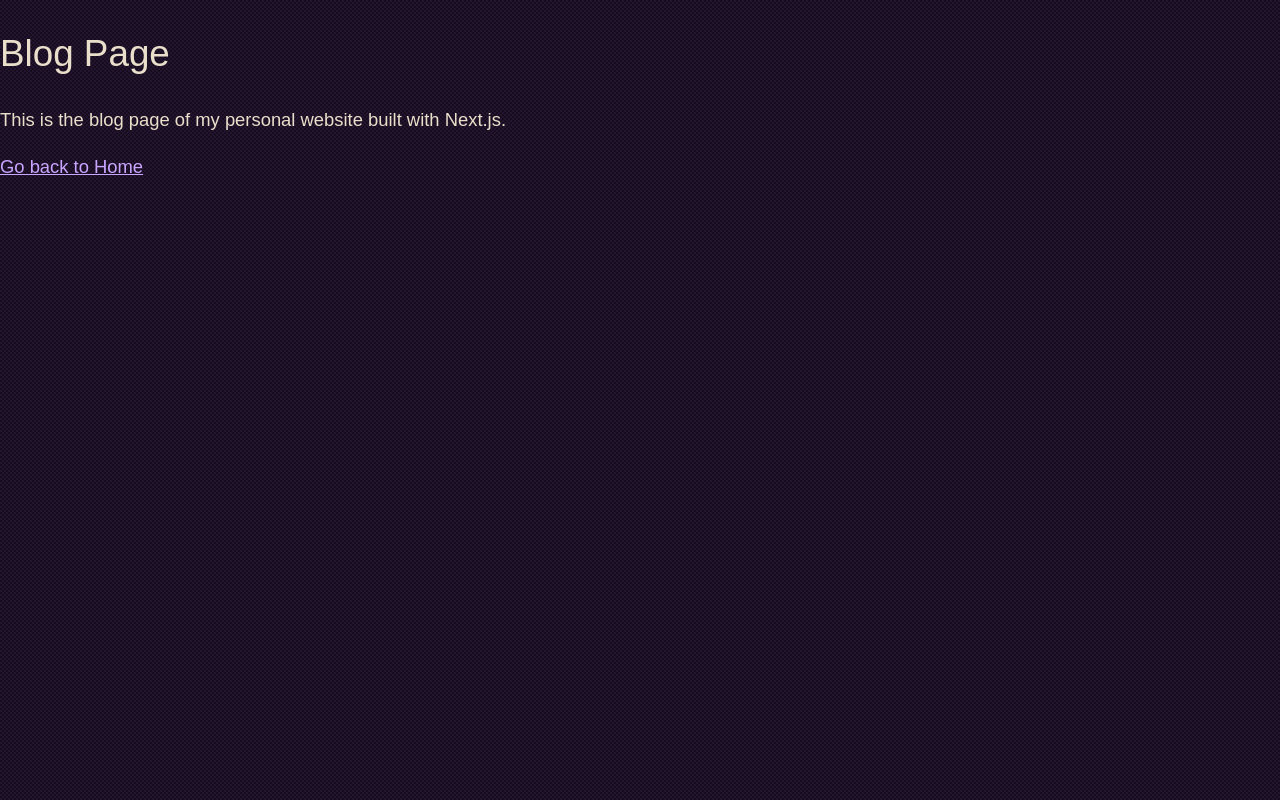
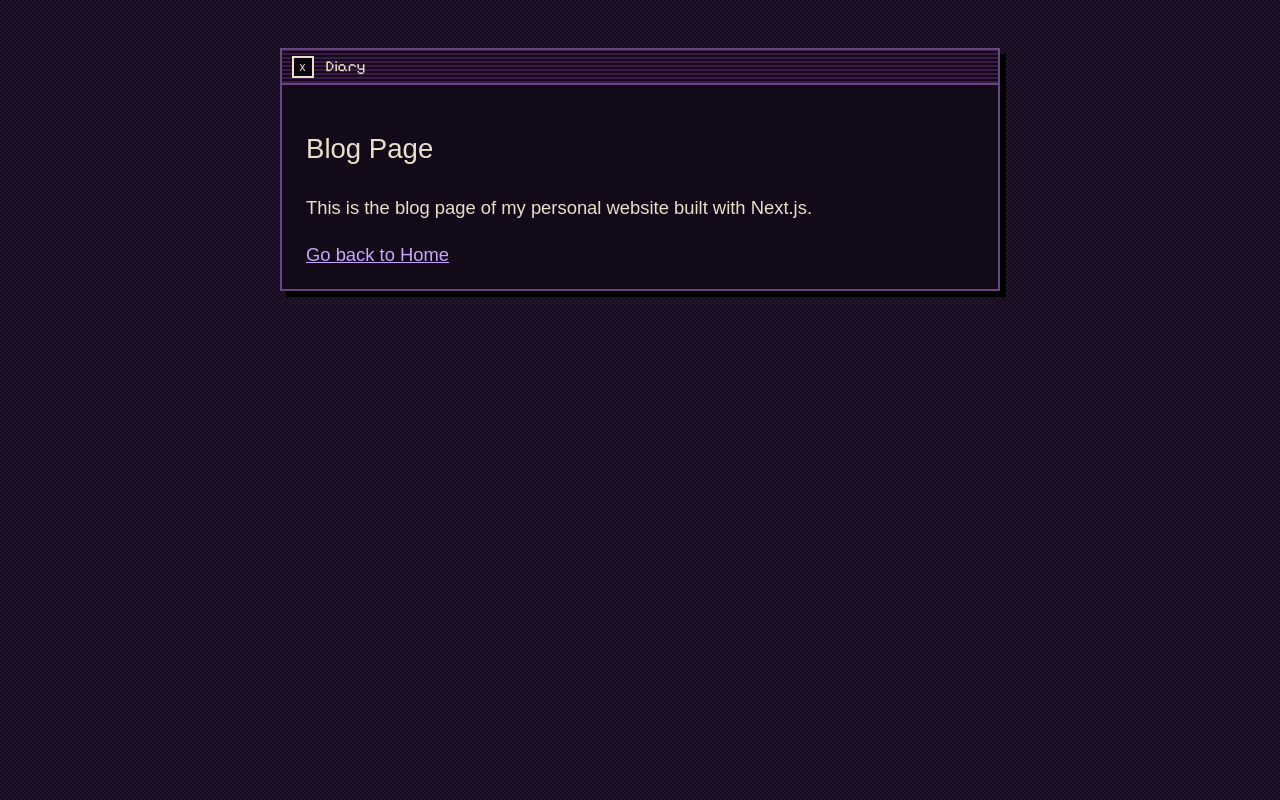
Before and after one commit to PalomoAn/elmyutant, a Next.js app: page /blog in a window 1280 px wide. Built offline with nearby package versions, Linux system fonts and the light colour scheme; a web font is replaced by a local one.

Commit message:
Stage 2: Window component

```diff
--- a/app/blog/page.tsx
+++ b/app/blog/page.tsx
@@ -1,11 +1,12 @@
 import Link from "next/link";
+import Window from "@/components/Window";
 
 export default function Blog() {
   return (
-    <main>
+    <Window title="Diary">
       <h1>Blog Page</h1>
       <p>This is the blog page of my personal website built with Next.js.</p>
       <Link href="/">Go back to Home</Link>
-    </main>
+    </Window>
   );
 }
--- a/app/globals.css
+++ b/app/globals.css
@@ -1,3 +1,4 @@
+
 :root {
   color-scheme: dark;
   --ink: #0b0610; --panel: #120a19; --plum: #3b1a4a; --blood: #b0123a;
@@ -16,3 +17,36 @@ body {
 }
 h1, h2, h3 { font-family: var(--display), Georgia, serif; font-weight: 400; }
 a { color: var(--link); }
+
+.mw {
+  max-width: 720px;
+  margin: 3rem auto;
+  background: var(--panel);
+  border: 2px solid var(--hi);
+  box-shadow: 6px 6px 0 #000;
+}
+.mw-bar {
+  display: flex;
+  align-items: center;
+  gap: .75rem;
+  padding: .3rem .6rem;
+  background: repeating-linear-gradient(0deg, var(--plum) 0 2px, var(--panel) 2px 4px);
+  border-bottom: 2px solid var(--hi);
+  font-family: var(--ui), monospace;
+  font-size: .95rem;
+}
+.mw-bar button {
+  width: 22px;
+  height: 22px;
+  padding: 0;
+  background: var(--ink);
+  border: 2px solid var(--bone);
+  color: var(--bone);
+  font-size: 12px;
+  line-height: 1;
+  cursor: pointer;
+}
+@media (hover: hover) {
+  .mw-bar button:hover { background: var(--bone); }
+}
+.mw-body { padding: 1.25rem 1.5rem; }
--- a/app/page.tsx
+++ b/app/page.tsx
@@ -1,4 +1,5 @@
 import Link from "next/link";
+
 import {SITE} from "@/lib/config";
 
 export default function Home() {
--- /dev/null
+++ b/components/Window.tsx
@@ -0,0 +1,29 @@
+"use client";
+
+import {useRouter} from "next/navigation";
+
+type Props = {
+    title: string;
+    children: React.ReactNode;
+};
+
+export default function Window({title, children}: Props) {
+    const router = useRouter();
+
+    return (
+        <section className="mw">
+        <div className="mw-bar">
+            <button
+            aria-label="Close"
+            onClick={() => router.push("/")}
+            >
+                x
+            </button>
+            <span className="mw-title">{title}</span>
+        </div>
+        <div className="mw-body">
+            {children}
+        </div>
+        </section>
+    )
+}
```
